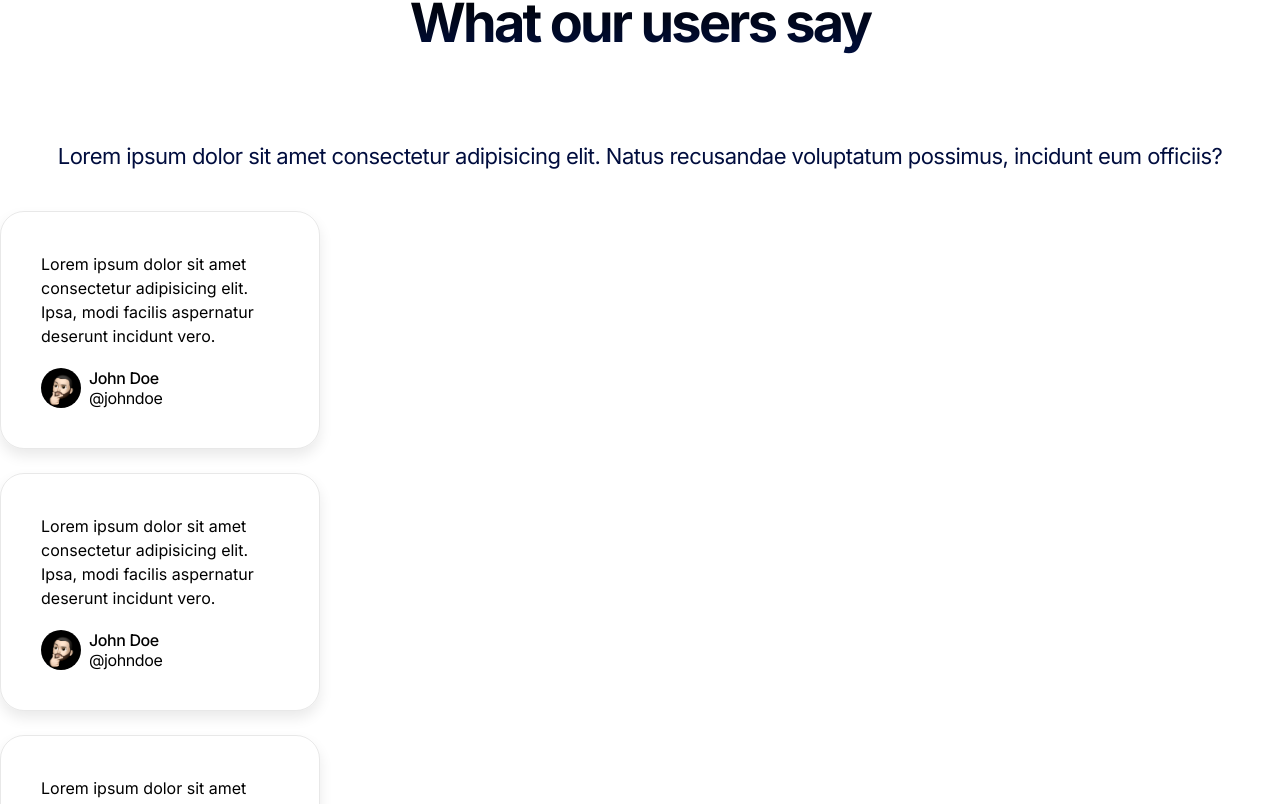
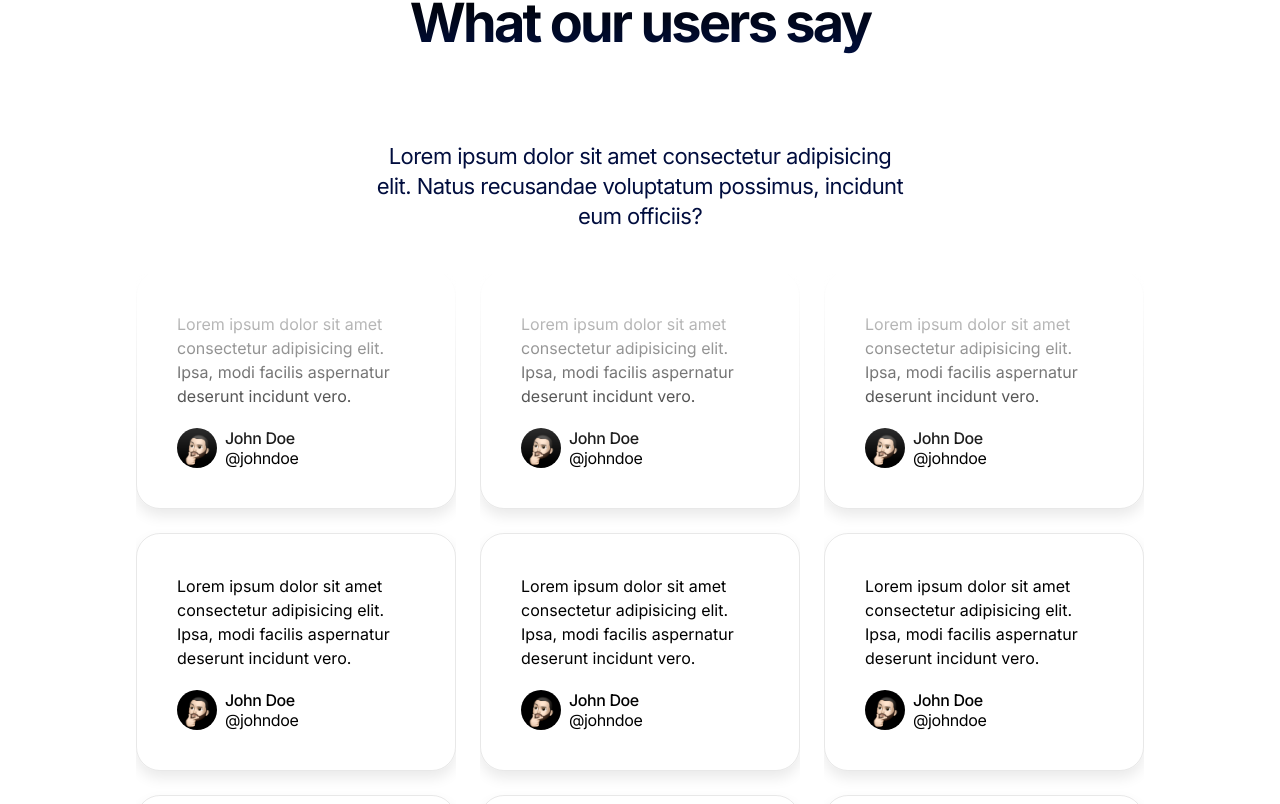
Before and after one commit to Cesare10-dev/landingpagentf, a Next.js app: page / in a window 1280 px wide. Shown: the part 3316-4120 px from the top of the page. Built offline with nearby package versions, Linux system fonts and the light colour scheme.

Commit message:
testim done

```diff
--- a/src/components/Testimonials.tsx
+++ b/src/components/Testimonials.tsx
@@ -1,5 +1,6 @@
 import avatar1 from "@/assets/img1.png";
 import Image from "next/image";
+import { twMerge } from "tailwind-merge";
 
 const testimonials = [
   {
@@ -62,20 +63,17 @@ const firstColumn = testimonials.slice(0, 3);
 const secondColumn = testimonials.slice(3, 6);
 const thirdColumn = testimonials.slice(6, 9);
 
-const Testimonials = () => {
-  return (
-    <section className="bg-white">
-      <div className="container">
-        <div className="flex justify-center">
-          <div className="tag">Testimonials</div>
-        </div>
-        <h2 className="section-title mt-5">What our users say</h2>
-        <p className="section-description mt-5">
-          Lorem ipsum dolor sit amet consectetur adipisicing elit. Natus
-          recusandae voluptatum possimus, incidunt eum officiis?
-        </p>
-        <div className="flex flex-col gap-6 mt-10">
-          {firstColumn.map(({ text, imageSrc, name, username }) => (
+const TestimonialsColumn = (props: {
+  className?: string;
+  testimonials: typeof testimonials;
+}) => (
+  <div
+    className={twMerge(
+      "flex flex-col gap-6 mt-10 [mask-image:linear-gradient(to_bottom,transparent,black_25%,black_75%,transparent)]",
+      props.className
+    )}
+  >
+    {props.testimonials.map(({ text, imageSrc, name, username }) => (
       <div className="card">
         <div>{text}</div>
         <div className="flex items-center gap-2 mt-5">
@@ -87,14 +85,39 @@ const Testimonials = () => {
             className="w-10 h-10 rounded-full object-cover"
           />
           <div className="flex flex-col">
-                  <div className="font-medium tracking-tight leading-5">
-                    {name}
-                  </div>
+            <div className="font-medium tracking-tight leading-5">{name}</div>
             <div className="tracking-tight leading-5">{username}</div>
           </div>
         </div>
       </div>
     ))}
+  </div>
+);
+
+const Testimonials = () => {
+  return (
+    <section className="bg-white">
+      <div className="container mx-auto">
+        <div className="section-heading">
+          <div className="flex justify-center">
+            <div className="tag">Testimonials</div>
+          </div>
+          <h2 className="section-title mt-5">What our users say</h2>
+          <p className="section-description mt-5">
+            Lorem ipsum dolor sit amet consectetur adipisicing elit. Natus
+            recusandae voluptatum possimus, incidunt eum officiis?
+          </p>
+        </div>
+        <div className="flex justify-center gap-6">
+          <TestimonialsColumn testimonials={firstColumn} />
+          <TestimonialsColumn
+            testimonials={secondColumn}
+            className="hidden md:flex"
+          />
+          <TestimonialsColumn
+            testimonials={thirdColumn}
+            className="hidden lg:flex"
+          />
         </div>
       </div>
     </section>
```
Lines whose indentation alone changed are shown as unchanged.
